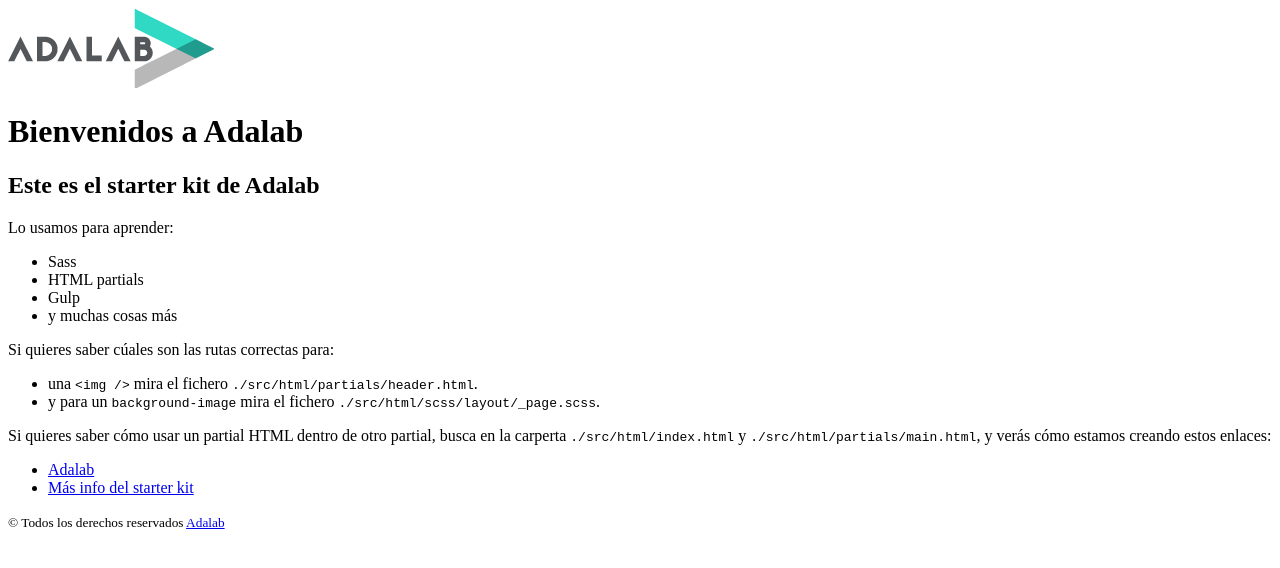
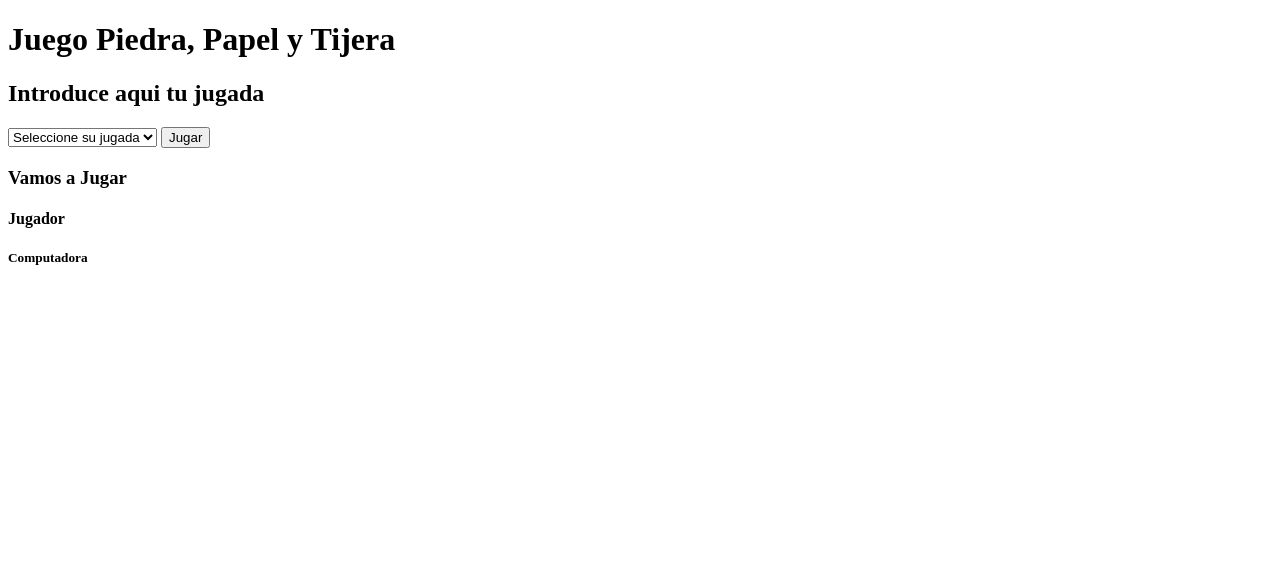
Before and after one commit to NaMillan/AutoevaluacionJuego, a website built with Vite: page docs/index.html in a window 1280 px wide. Built offline with nearby package versions, Linux system fonts and the light colour scheme.

Commit message:
Deployed new version of the page to production

```diff
--- a/docs/index.html
+++ b/docs/index.html
@@ -6,60 +6,38 @@
     <title>Adalab Web Starter Kit</title>
     <link href="https://fonts.googleapis.com/css?family=Roboto&display=swap" rel="stylesheet" />
 
-    <link rel="icon" href="./images/favicon.png" />
-    <link rel="stylesheet" href="./assets/main-62015576.css">
+
+    <link rel="stylesheet" href="./assets/index-62015576.css">
   </head>
 
   <body>
     <div class="page">
       <header class="page__header">
-  <img src="./images/logo-adalab.png" alt="Adalab">
-  <h1>Bienvenidos a Adalab</h1>
+   <h1>Juego Piedra, Papel y Tijera</h1>
 </header>
 
       <main class="page__main">
-  <h2>Este es el starter kit de Adalab</h2>
-  <p>Lo usamos para aprender:</p>
-  <ul class="main__list">
-    <li>Sass</li>
-    <li>HTML partials</li>
-    <li>Gulp</li>
-    <li>y muchas cosas más</li>
-  </ul>
-  <p>Si quieres saber cúales son las rutas correctas para:</p>
-  <ul class="main__list">
-    <li>
-      una <code class="code">&lt;img /&gt;</code> mira el fichero
-      <code class="code">./src/html/partials/header.html</code>.
-    </li>
-    <li>
-      y para un <code class="code">background-image</code> mira el fichero
-      <code class="code">./src/html/scss/layout/_page.scss</code>.
-    </li>
-  </ul>
-  <p>
-    Si quieres saber cómo usar un partial HTML dentro de otro partial, busca en la carperta
-    <code class="code">./src/html/index.html</code> y
-    <code class="code">./src/html/partials/main.html</code>, y verás cómo estamos creando estos
-    enlaces:
-  </p>
-  <ul class="main__list">
-    <li>
-      <a class="link__adalab" href="https://adalab.es">Adalab</a>
-
-    </li>
-    <li>
-      <a class="{=$aClass}" href="./more-info.html">Más info del starter kit</a>
-
-    </li>
-  </ul>
-</main>
+  <h2>Introduce aqui tu jugada</h2>
+  <form>
+<select class="js-list">
+  <option value="seleccion">Seleccione su jugada</option>
+  <option value="piedra">Piedra</option>
+  <option value="papel">Papel</option>
+  <option value="tijera">Tijera</option>
+</select>
+<input type="submit" value="Jugar" class="js-btn">
+<div >
+  <h3 class="js-game">Vamos a Jugar</h3>
+</div>
+<section>
+  <h4>Jugador</h4>
+  <h5>Computadora</h5>
+  </section>
+</form>
+  </main>
 
       <footer class="page__footer">
   <small>
-    &copy; Todos los derechos reservados
-    <a class="link__adalab" href="https://adalab.es">Adalab</a>
-
   </small>
 </footer>
 
--- a/docs/js/main.js
+++ b/docs/js/main.js
@@ -1,2 +1,2 @@
-console.log(">> Ready :)");
+const r=document.querySelector(".js-list"),i=document.querySelector(".js-btn"),o=document.querySelector(".js-game");function c(e){return Math.ceil(Math.random()*e)}const a=()=>{const e=c(9);let t;return e<=3?t="piedra":e>=7?t="papel":t="tijera",t},n=a(),s=()=>{const e=r.value;e===n?o.textContent="Empate":e==="piedra"&&n==="tijera"||e==="papel"&&n==="piedra"||e==="tijera"&&n==="papel"?o.textContent="¡Has Ganado!":o.textContent="¡Has Perdido!"};function l(e){e.preventDefault(),a(),s()}i.addEventListener("click",l);
 //# sourceMappingURL=main.js.map
```
Also changed, not shown: docs/images/bg-adalab.png (deleted), docs/images/favicon.png (deleted), docs/images/logo-adalab.png (deleted), 2 other files.
